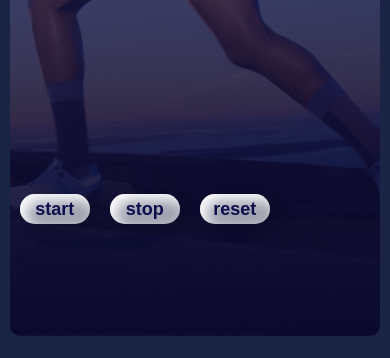
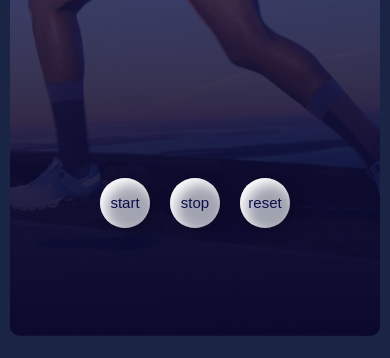
Before and after one commit to Gmarvis/stopwatch-app, a plain HTML site: page index.html in a window 390 px wide. Shown: the part 486-844 px from the top of the page. Drawn offline with Linux system fonts and the light colour scheme.

Commit message:
new css changes

```diff
--- a/styles/styles.css
+++ b/styles/styles.css
@@ -64,8 +64,21 @@ button {
         width: 95vw;
     }
 
+
+    button {
+        height: 50px;
+        width: 50px;
+        font-size: 15px;
+        font-weight: 300;
+
+    }
+
     .buttons {
         display: flex;
         width: 100%;
+        align-items: center;
+        justify-content: center;
+        margin-left: auto;
+        margin-right: auto;
     }
 }
```
